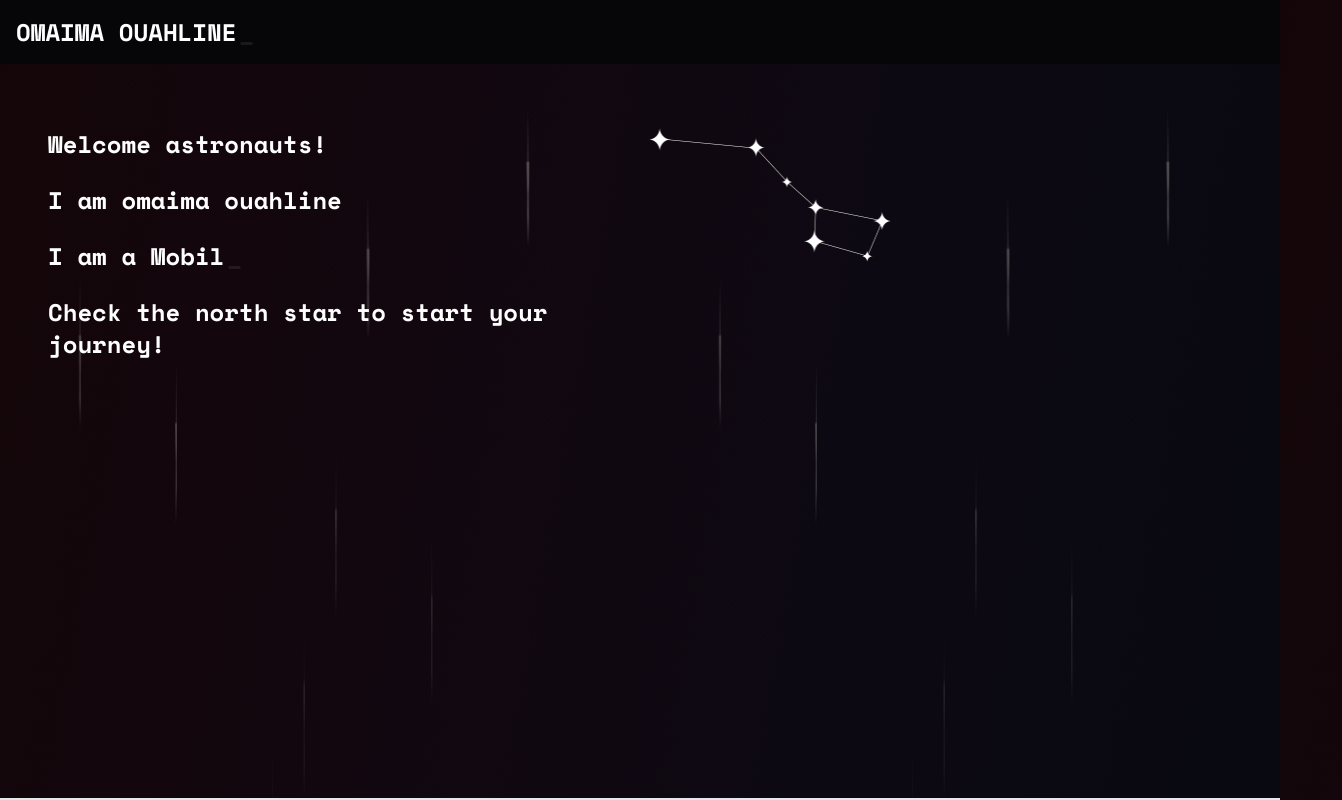
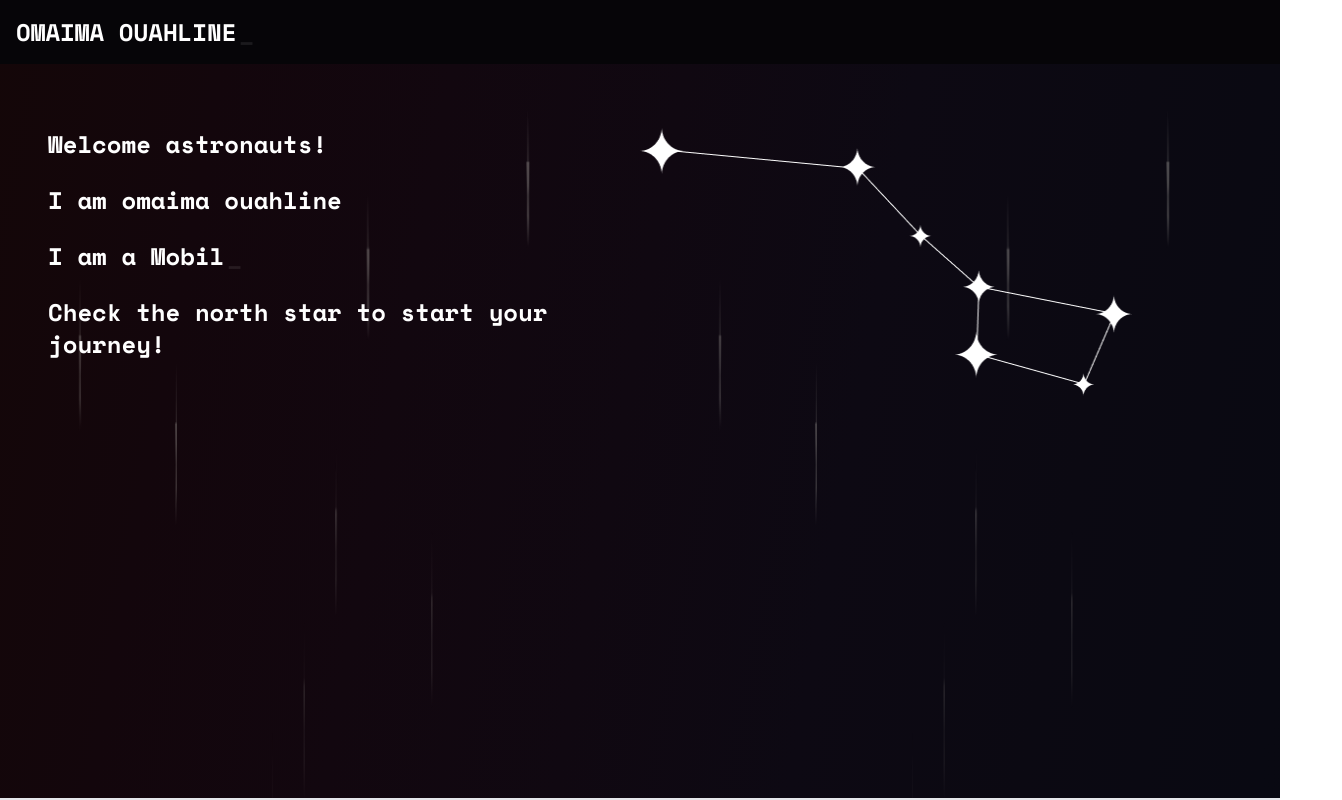
Before and after one commit to ouahlineomaima/portfolio2, a React (Create React App) app: page / in a window 1280 px wide. Shown: the top 800 px of the page, 1342 px wide, since content can reach past the window. Built offline with nearby package versions, Linux system fonts and the light colour scheme.

Commit message:
fixing the north star size problem

```diff
--- a/src/components/BannerContent.jsx
+++ b/src/components/BannerContent.jsx
@@ -32,7 +32,7 @@ export default function BannerContent() {
                 <h1 className="text-sm lg:text-2xl w-full pt-3 flex">Check the north star to start your journey!</h1>
             </div>
             <div className="mt-28 lg:mt-32 md:w-1/2 md:h-1/2 relative sm:ml-4" >
-                <img src={NorthStar} alt="" className="w-[500] h-[268] pr-2 z-10 sm:w-[250px] sm:h-[134px]" />
+                <img src={NorthStar} alt="" className="w-[500px] h-[268px] pr-2 z-10 sm:w-[250px] sm:h-[134px]" />
                 <ul className='flex text-white w-[500] h-[268] sm:w-[250px] sm:h-[134px] ml-3 absolute top-0 left-0 right-0 bottom-0 opacity-0 transition-opacity duration-300 hover:opacity-100' >
                     <li className='py-4 px-5'>
                         <Link to="/home" className='flex items-center absolute -top-8 -left-4' onClick={() => onUpdateActiveLink('banner')}>
--- a/tailwind.config.js
+++ b/tailwind.config.js
@@ -16,7 +16,7 @@ module.exports = {
       },
       screens:{
         'l': '816px',
-        'sm': '100px'
+        'sm': {'min': '100px', 'max':'767px'}
 
 
       }
```
